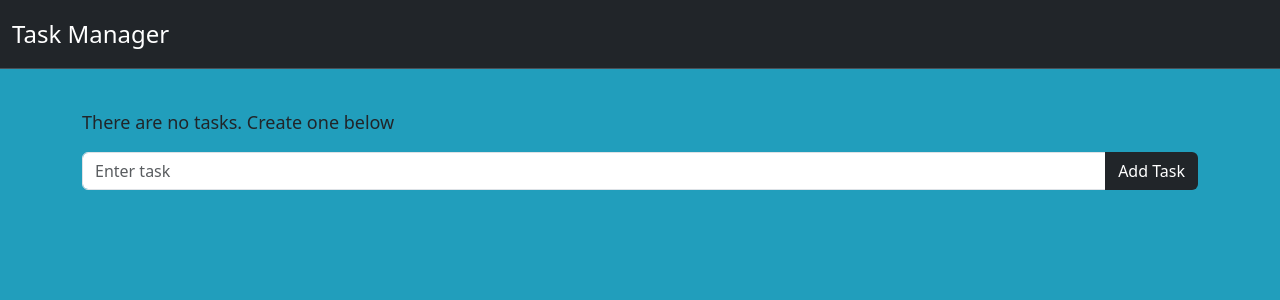
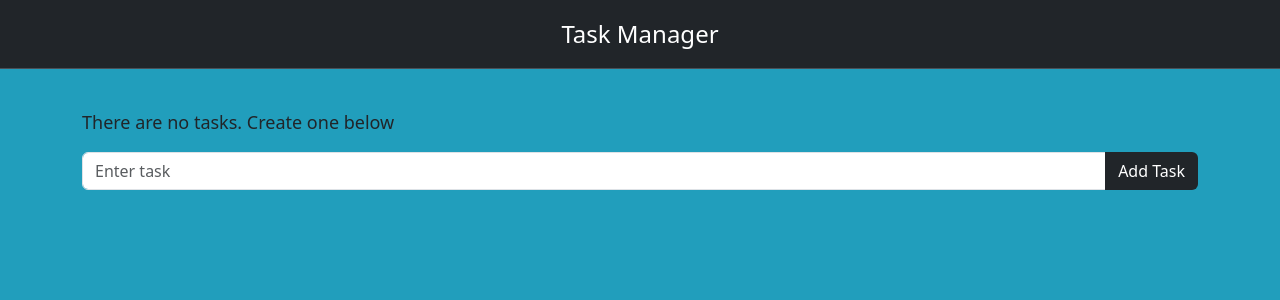
Before and after one commit to technicaldifficulties666/flask-todo-app, a Flask app: page / in a window 1280 px wide. Shown: the top 300 px of the page. Run offline with Flask 3, Linux system fonts and the light colour scheme; data that the repository does not hold is empty.

Commit message:
UI updates

```diff
--- a/myflaskproject/templates/base.html
+++ b/myflaskproject/templates/base.html
@@ -11,8 +11,8 @@
 <body style="background-color: #219ebc;">
   <nav class="navbar bg-dark border-bottom border-body" data-bs-theme="dark">
     <div class="container-fluid">
-      <span style="color: whitesmoke; font-size:x-large;" class="navbar-text">
-        <a href="/" style="text-decoration:none">Task Manager</a>
+      <span style="color: whitesmoke; font-size:x-large;" class="navbar-text mx-auto" >
+        <a href="/" style="text-decoration:none;">Task Manager</a>
       </span>
     </div>
   </nav>
--- a/myflaskproject/templates/update.html
+++ b/myflaskproject/templates/update.html
@@ -11,7 +11,7 @@
   <form action="/update/{{task.id}}" method="POST">
     <div class="mb-3 mt-3">
       <div class="input-group w-auto">
-      <input class="form-control" type="text" name="content" id="content" value="{{task.content}}">
+      <input class="form-control" type="text" name="content" id="content" value="{{task.content}}" required>
       <button style="color: white;" type="submit" class="btn bg-dark">Update</button>
     </div>
 </div>
```
